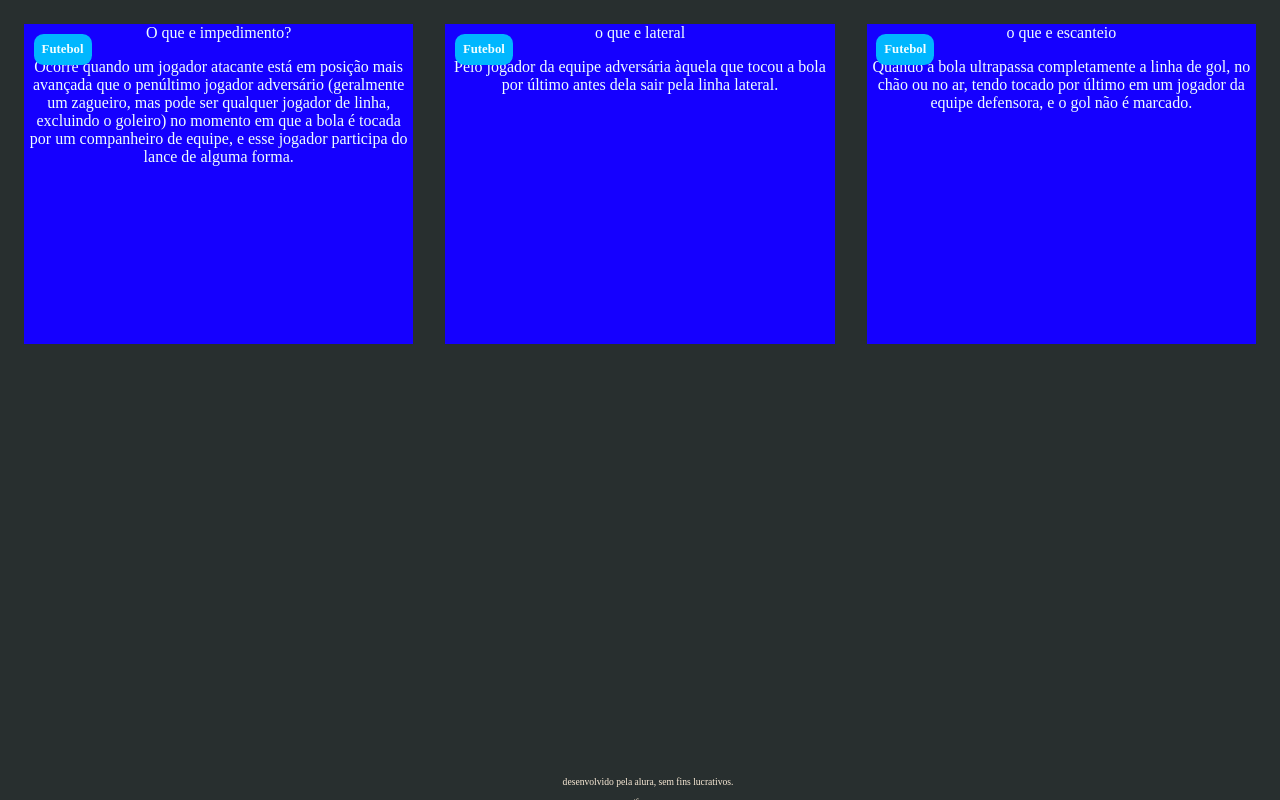
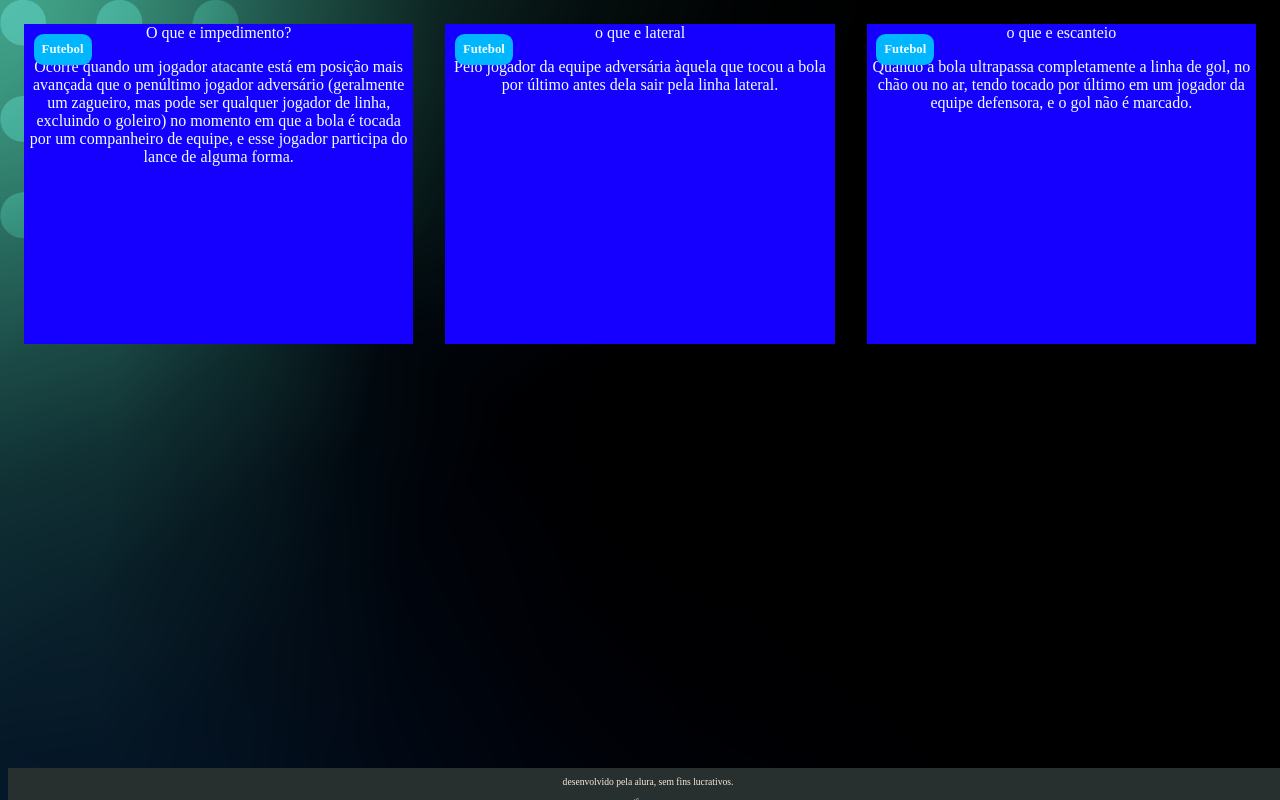
Before and after one commit to mateusalexandr/ferramenta-de-istudoh, a plain HTML site: page index.html in a window 1280 px wide. Drawn offline with Linux system fonts and the light colour scheme; a web font is replaced by a local one.

Commit message:
img de fundo

```diff
--- a/assets/style.css
+++ b/assets/style.css
@@ -1,4 +1,5 @@
 body {
+     background: url('img/bg-desktop.webp');
     background-color: rgb(40, 47, 47);
     font-family: Caprasimo;
     color: azure;
```
Also changed, not shown: assets/img/bg-desktop.webp (renamed from bg-desktop.webp), assets/img/bg-mobile.webp (renamed from bg-mobile.webp), assets/img/bg-tablet.webp (renamed from bg-tablet.webp).
